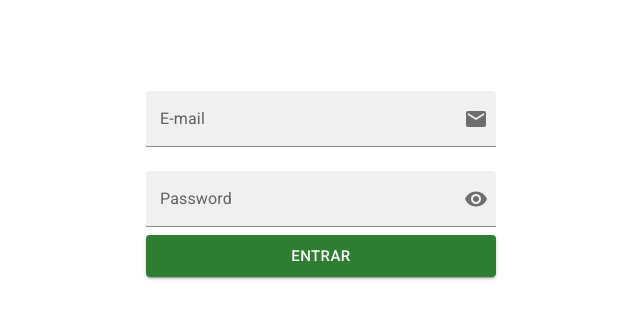
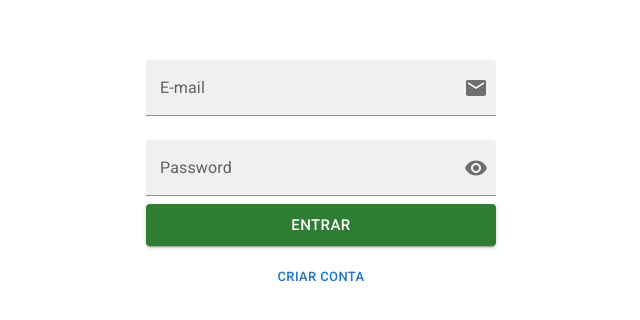
Before and after one commit to laerciodev/bolsa-verde-web, a React (Vite) app: page / in a window 1280 px wide. Shown: the part 224-544 px from the top of the page, without its empty margins (319-959 px from the left). Built offline with nearby package versions, Linux system fonts and the light colour scheme.

Commit message:
feat: add sign up button in login page

```diff
--- a/src/pages/login/index.tsx
+++ b/src/pages/login/index.tsx
@@ -1,6 +1,7 @@
 import EmailInput from '@/components/email-input';
 import PasswordInput from '@/components/password-input';
 import Button from '@/components/button';
+import SignUpButton from '@/components/signup-button';
 import Styles from './styles.module.scss';
 
 function Login() {
@@ -10,6 +11,7 @@ function Login() {
       <EmailInput />
       <PasswordInput />
       <Button />
+      <SignUpButton />
     </div>
   )
 }
```
